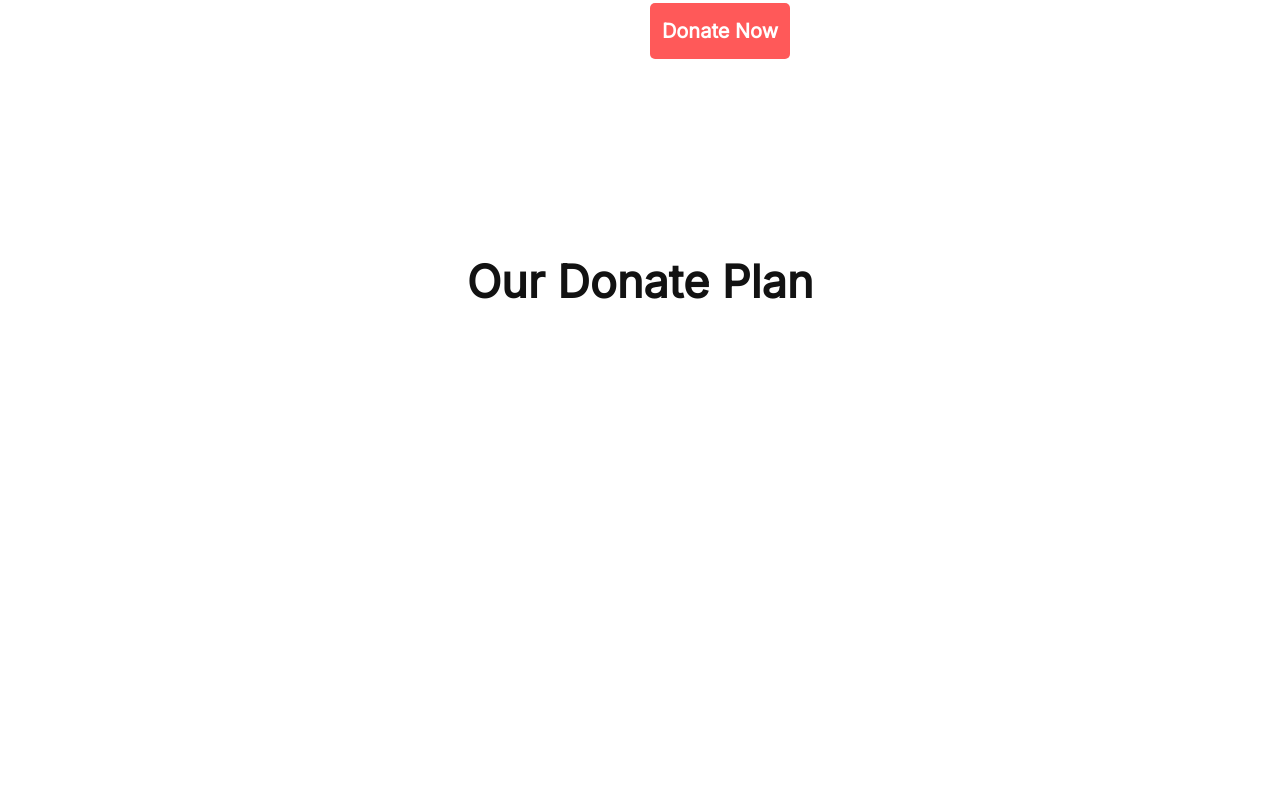
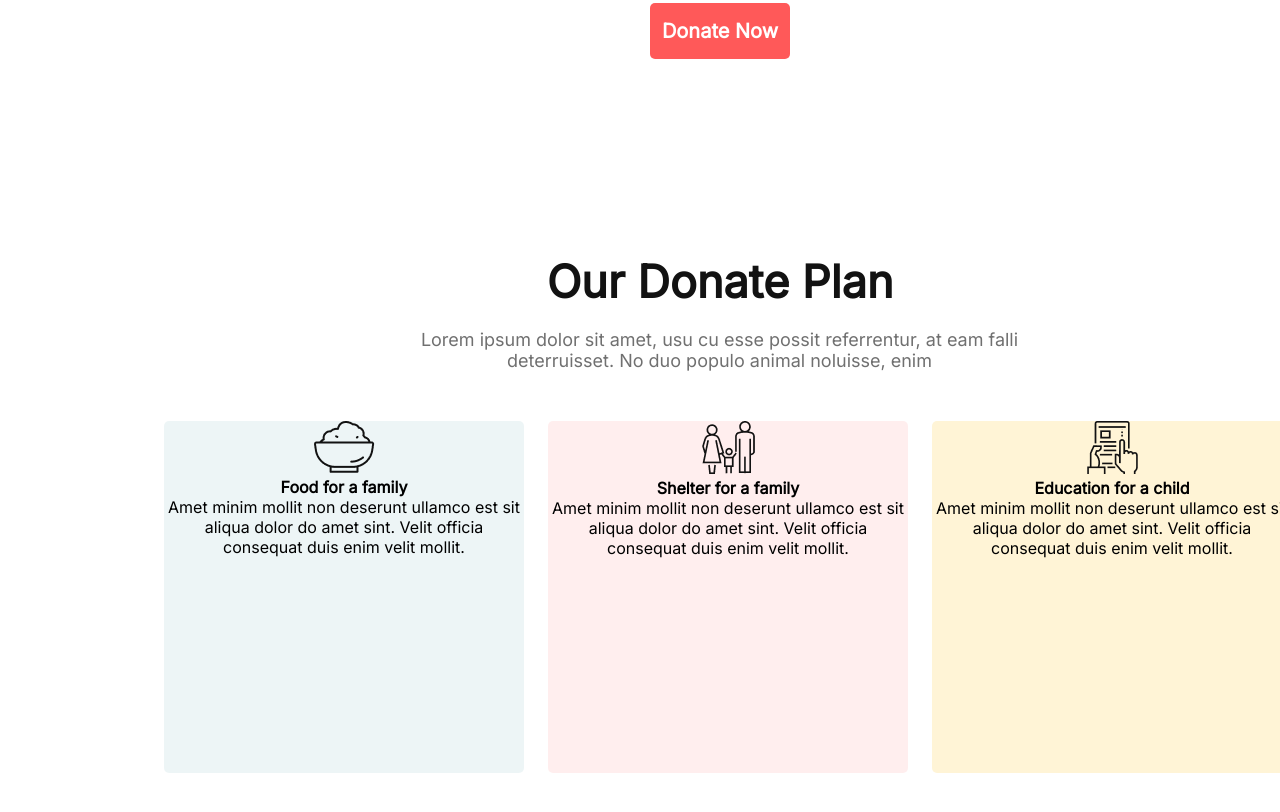
Before and after one commit to nabil-0203/donate-today-practice, a plain HTML site: page index.html in a window 1280 px wide. Shown: the part 1214-2026 px from the top of the page. Before the commit the page ends 1523 px from the top, so only its background shows below. Drawn offline with Linux system fonts and the light colour scheme.

Commit message:
plan partial

```diff
--- a/index.html
+++ b/index.html
@@ -46,7 +46,31 @@
             <p><button class="primary-button">Donate Now</button></p>
         </section>
         <section class="plan">
-            <h3 class="plan">Our Donate Plan</h3>
+            <h3 class="title-plan">Our Donate Plan</h3>
+            <p class="para-today">Lorem ipsum dolor sit amet, usu cu esse possit referrentur, at eam falli deterruisset.
+                No duo populo animal noluisse, enim</p>
+            <div>
+                <ul class="plan-list">
+                    <li class="food">
+                        <img src="media/icons/food.png" alt="">
+                        <h4>Food for a family</h4>
+                        <p>Amet minim mollit non deserunt ullamco est sit aliqua dolor do amet sint. Velit officia
+                            consequat duis enim velit mollit.</p>
+                    </li>
+                    <li class="shelter">
+                        <img src="media/icons/shelter.png" alt="">
+                        <h4>Shelter for a family</h4>
+                        <p>Amet minim mollit non deserunt ullamco est sit aliqua dolor do amet sint. Velit officia
+                            consequat duis enim velit mollit.</p>
+                    </li>
+
+                    <li class="edu">
+                        <img src="media/icons/Frame-1.png" alt="">
+                        <h4>Education for a child</h4>
+                        <p>Amet minim mollit non deserunt ullamco est sit aliqua dolor do amet sint. Velit officia consequat duis enim velit mollit.</p>
+                    </li>
+                </ul>
+            </div>
         </section>
     </main>
 </body>
--- a/styles/main.css
+++ b/styles/main.css
@@ -95,9 +95,41 @@ header {
 }
 
 .plan {
+    text-align: center;
+    margin: 0 auto;
+    width: 1440px;
+    height: 669px;
+
+}
+
+.title-plan {
+    font-size: 45px;
+    font-weight: 700;
     margin-top: 130px;
     color: #121212;
-    text-align: center;
-    font-size: 45px;
-    font-weight: 700;
 }
+
+.plan ul {
+    display: flex;
+    justify-content: center;
+}
+
+.plan-list li {
+    list-style-type: none;
+    width: 360px;
+    height: 352px;
+    margin-right: 24px;
+}
+
+.plan-list .food{
+    border-radius: 5px;
+background: rgba(79, 157, 166, 0.10);
+}
+.plan-list .shelter{
+    border-radius: 5px;
+    background: rgba(255, 89, 89, 0.10);
+}
+.plan-list .edu{
+    border-radius: 5px;
+background: #FFF4D6;
+}
```
